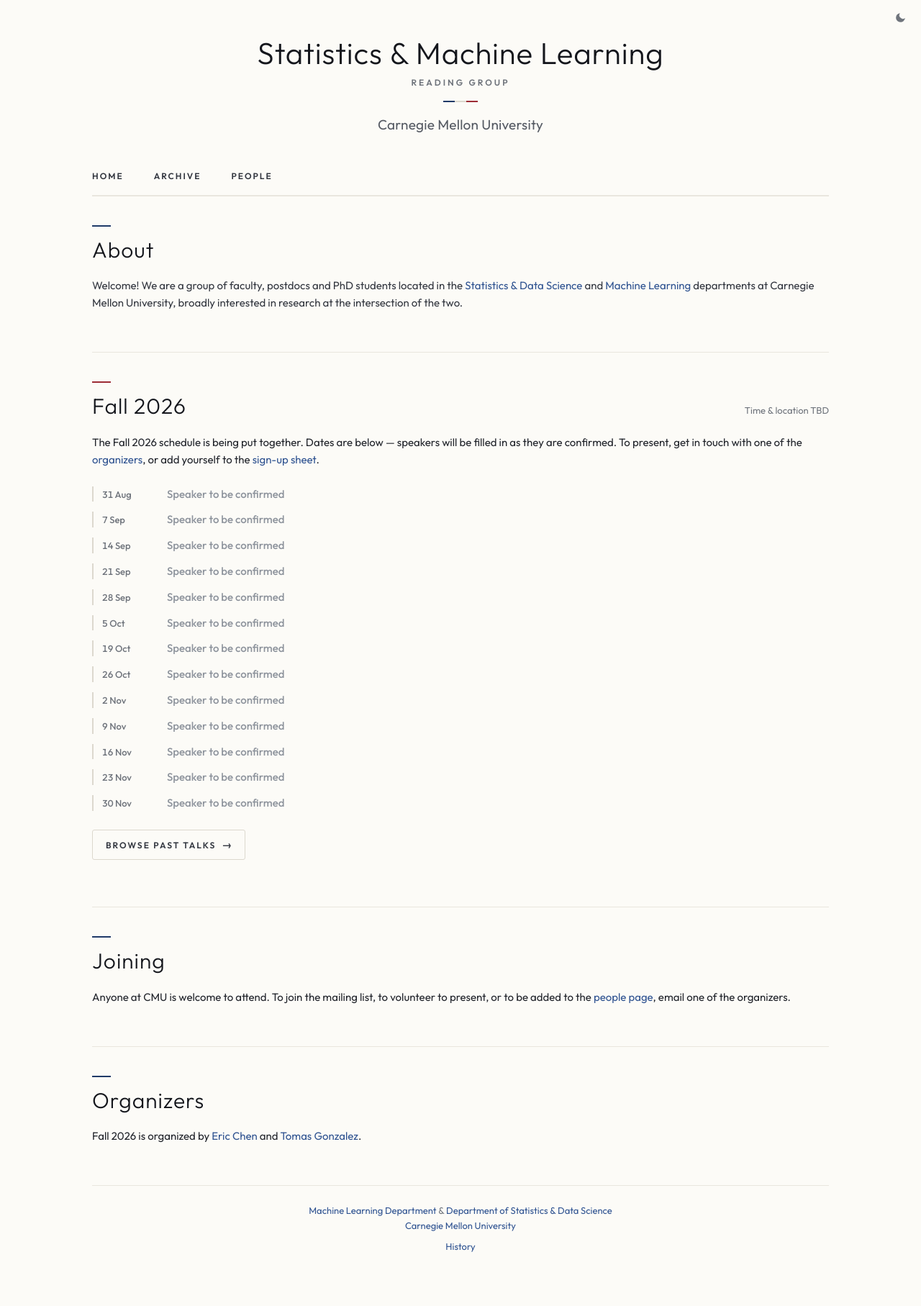
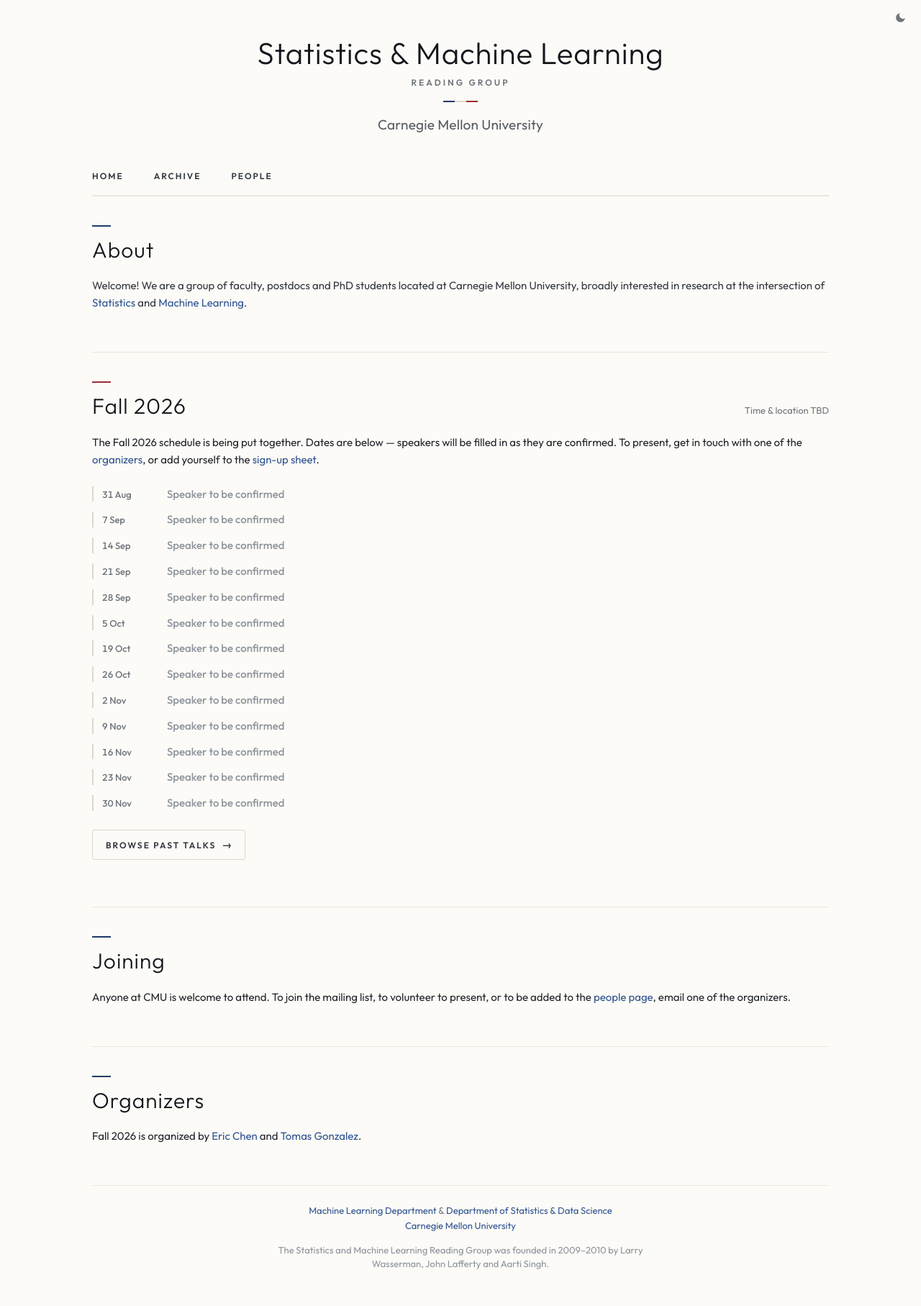
Before and after one commit to StatML-Reading-Group/StatML-Reading-Group.github.io, a Jekyll site: the page built from index.html, in a window 1280 px wide. Shown: the whole page at 72% size. Built offline with Jekyll 4.4.1, drawn with Linux system fonts in a browser that asks for light colours; before the commit the page ends 1791 px from its top, so only the background shows below that.

Commit message:
Reword About for accuracy; retire the History page
The old line placed everyone in Statistics & Data Science or Machine
Learning, which is not true -- the group includes people from Mathematical
Sciences among others. It now says located at Carnegie Mellon, interested
in the intersection of Statistics and Machine Learning, with those two
words carrying the department links.

The History page held one sentence, so it is now the footer, on every page
rather than behind a click. Removed the page, the footer link, and the CI
assertion that history/index.html exists -- that check would have failed
the build.

```diff
--- a/_layouts/default.html
+++ b/_layouts/default.html
@@ -62,8 +62,9 @@
       <a href="https://www.stat.cmu.edu/">Department of Statistics &amp; Data Science</a><br>
       <a href="https://www.cmu.edu/">Carnegie Mellon University</a>
     </p>
-    <p class="footer-meta">
-      <a href="{{ '/history/' | relative_url }}">History</a>
+    <p class="footer-history">
+      The Statistics and Machine Learning Reading Group was founded in
+      2009&ndash;2010 by Larry Wasserman, John Lafferty and Aarti Singh.
     </p>
   </div>
 </div>
--- a/index.html
+++ b/index.html
@@ -10,11 +10,10 @@ title: Home
   <h4>About</h4>
   <div class="prose">
     <p class="lede">
-      Welcome! We are a group of faculty, postdocs and PhD students located in the
-      <a href="https://www.stat.cmu.edu/">Statistics &amp; Data Science</a> and
-      <a href="https://www.ml.cmu.edu/">Machine Learning</a> departments at
+      Welcome! We are a group of faculty, postdocs and PhD students located at
       Carnegie Mellon University, broadly interested in research at the
-      intersection of the two.
+      intersection of <a href="https://www.stat.cmu.edu/">Statistics</a> and
+      <a href="https://www.ml.cmu.edu/">Machine Learning</a>.
     </p>
   </div>
 </div>
```
Also changed, not shown: history.html (deleted, +0 -19 lines), .github/workflows/pages.yml, libs/custom/my_css.css.
